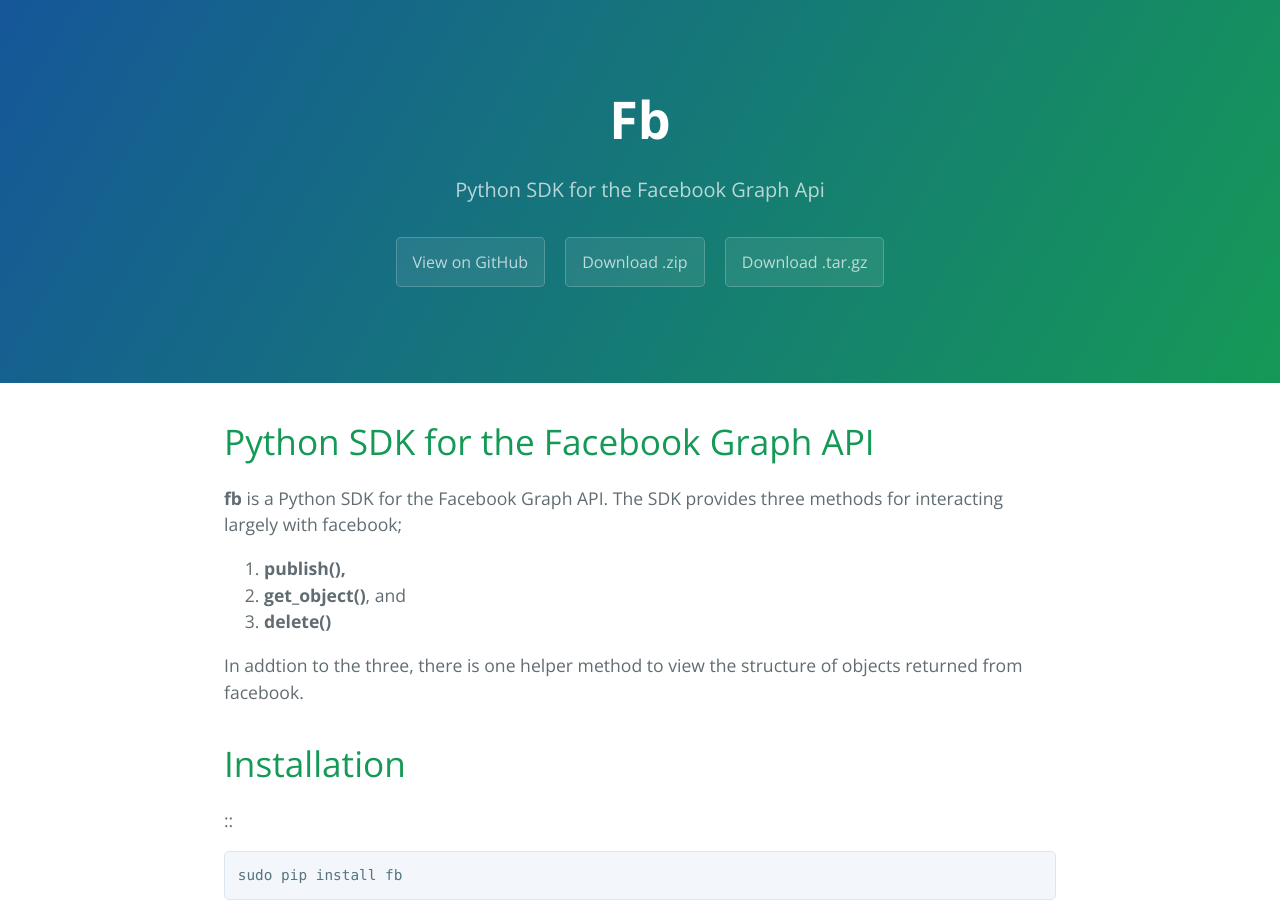
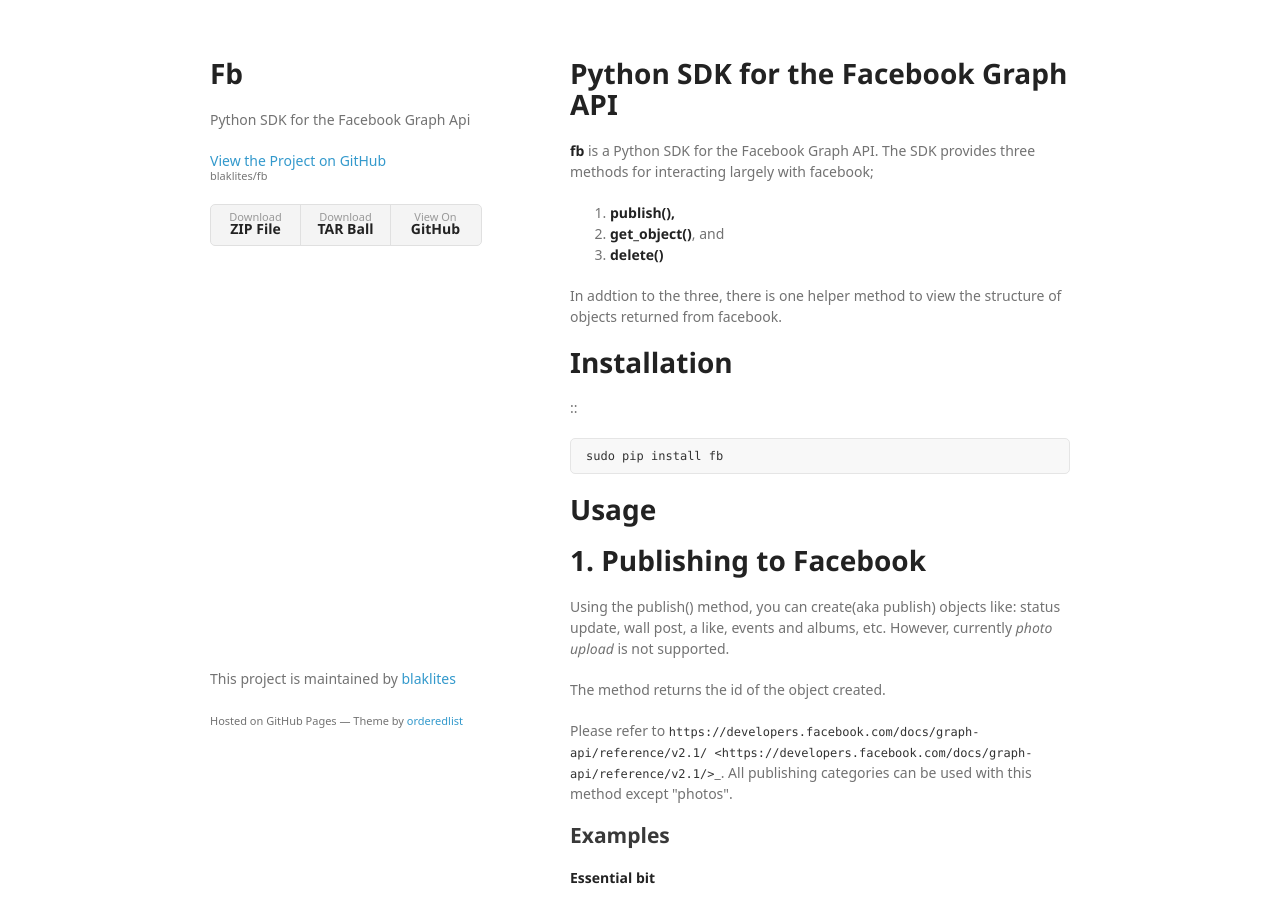
Before and after one commit to blaklites/fb, a plain HTML site: page index.html in a window 1280 px wide. Shown: the top 903 px of the page. Drawn offline with nearby package versions, Linux system fonts and the light colour scheme; a web font is replaced by a local one.

Commit message:
Create gh-pages branch via GitHub

```diff
--- a/index.html
+++ b/index.html
@@ -1,25 +1,34 @@
-<!DOCTYPE html>
-<html lang="en-us">
+<!doctype html>
+<html>
   <head>
-    <meta charset="UTF-8">
+    <meta charset="utf-8">
+    <meta http-equiv="X-UA-Compatible" content="chrome=1">
     <title>Fb by blaklites</title>
-    <meta name="viewport" content="width=device-width, initial-scale=1">
-    <link rel="stylesheet" type="text/css" href="stylesheets/normalize.css" media="screen">
-    <link href='https://fonts.googleapis.com/css?family=Open+Sans:400,700' rel='stylesheet' type='text/css'>
-    <link rel="stylesheet" type="text/css" href="stylesheets/stylesheet.css" media="screen">
-    <link rel="stylesheet" type="text/css" href="stylesheets/github-light.css" media="screen">
+
+    <link rel="stylesheet" href="stylesheets/styles.css">
+    <link rel="stylesheet" href="stylesheets/github-light.css">
+    <meta name="viewport" content="width=device-width">
+    <!--[if lt IE 9]>
+    <script src="//html5shiv.googlecode.com/svn/trunk/html5.js"></script>
+    <![endif]-->
   </head>
   <body>
-    <section class="page-header">
-      <h1 class="project-name">Fb</h1>
-      <h2 class="project-tagline">Python SDK for the Facebook Graph Api</h2>
-      <a href="https://github.com/blaklites/fb" class="btn">View on GitHub</a>
-      <a href="https://github.com/blaklites/fb/zipball/master" class="btn">Download .zip</a>
-      <a href="https://github.com/blaklites/fb/tarball/master" class="btn">Download .tar.gz</a>
-    </section>
+    <div class="wrapper">
+      <header>
+        <h1>Fb</h1>
+        <p>Python SDK for the Facebook Graph Api</p>
 
-    <section class="main-content">
-      <h1>
+        <p class="view"><a href="https://github.com/blaklites/fb">View the Project on GitHub <small>blaklites/fb</small></a></p>
+
+
+        <ul>
+          <li><a href="https://github.com/blaklites/fb/zipball/master">Download <strong>ZIP File</strong></a></li>
+          <li><a href="https://github.com/blaklites/fb/tarball/master">Download <strong>TAR Ball</strong></a></li>
+          <li><a href="https://github.com/blaklites/fb">View On <strong>GitHub</strong></a></li>
+        </ul>
+      </header>
+      <section>
+        <h1>
 <a id="python-sdk-for-the-facebook-graph-api" class="anchor" href="#python-sdk-for-the-facebook-graph-api" aria-hidden="true"><span aria-hidden="true" class="octicon octicon-link"></span></a>Python SDK for the Facebook Graph API</h1>
 
 <p><strong>fb</strong> is a Python SDK for the Facebook Graph API.
@@ -232,15 +241,13 @@ friends_and_education['education'][1]['school']['name'] and so on........
 
 <p>For any feature-request or to report a bug, please use Github's link's on the right-side of the page. Thank you.
 PreferencesEnglish</p>
-
-      <footer class="site-footer">
-        <span class="site-footer-owner"><a href="https://github.com/blaklites/fb">Fb</a> is maintained by <a href="https://github.com/blaklites">blaklites</a>.</span>
-
-        <span class="site-footer-credits">This page was generated by <a href="https://pages.github.com">GitHub Pages</a> using the <a href="https://github.com/jasonlong/cayman-theme">Cayman theme</a> by <a href="https://twitter.com/jasonlong">Jason Long</a>.</span>
+      </section>
+      <footer>
+        <p>This project is maintained by <a href="https://github.com/blaklites">blaklites</a></p>
+        <p><small>Hosted on GitHub Pages &mdash; Theme by <a href="https://github.com/orderedlist">orderedlist</a></small></p>
       </footer>
-
-    </section>
-
+    </div>
+    <script src="javascripts/scale.fix.js"></script>
 
   </body>
 </html>
```
